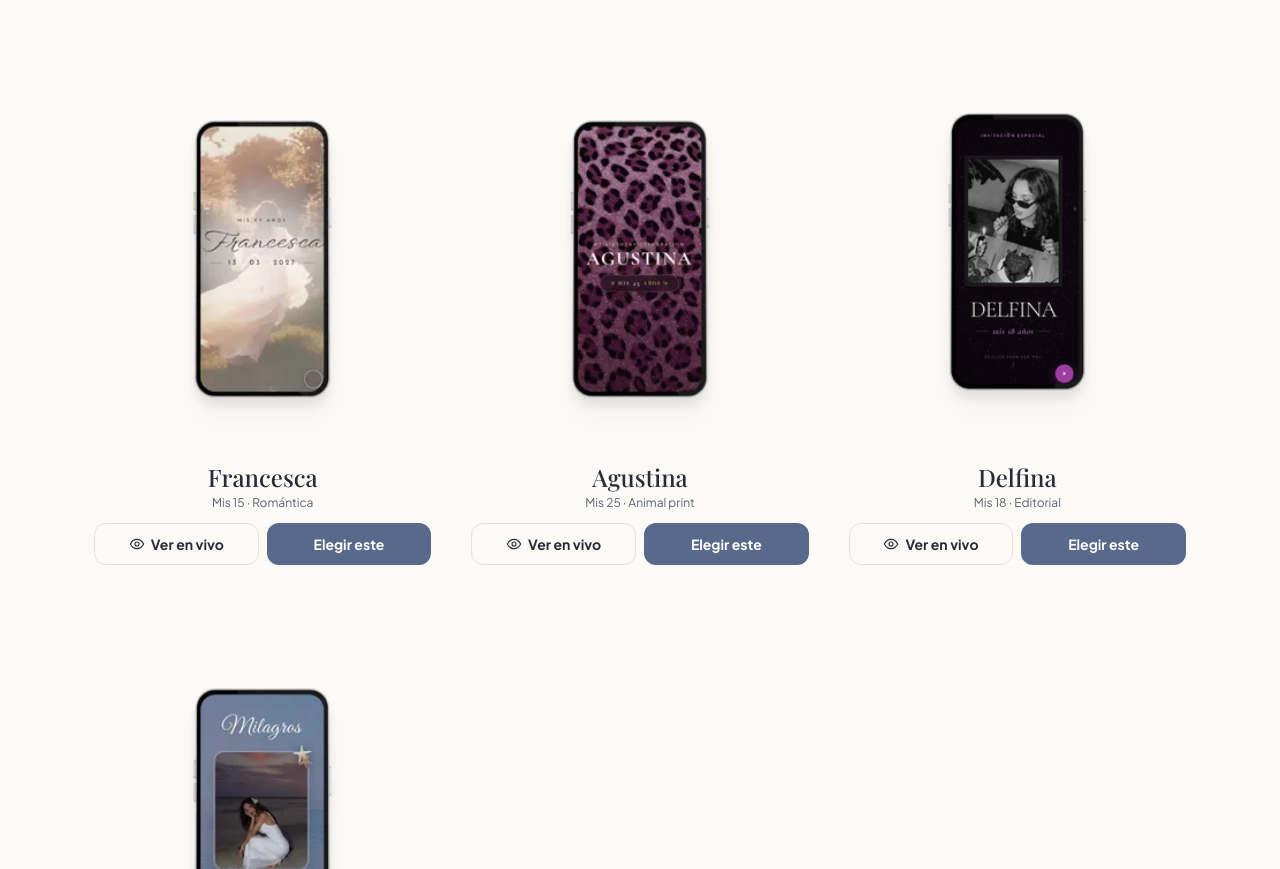
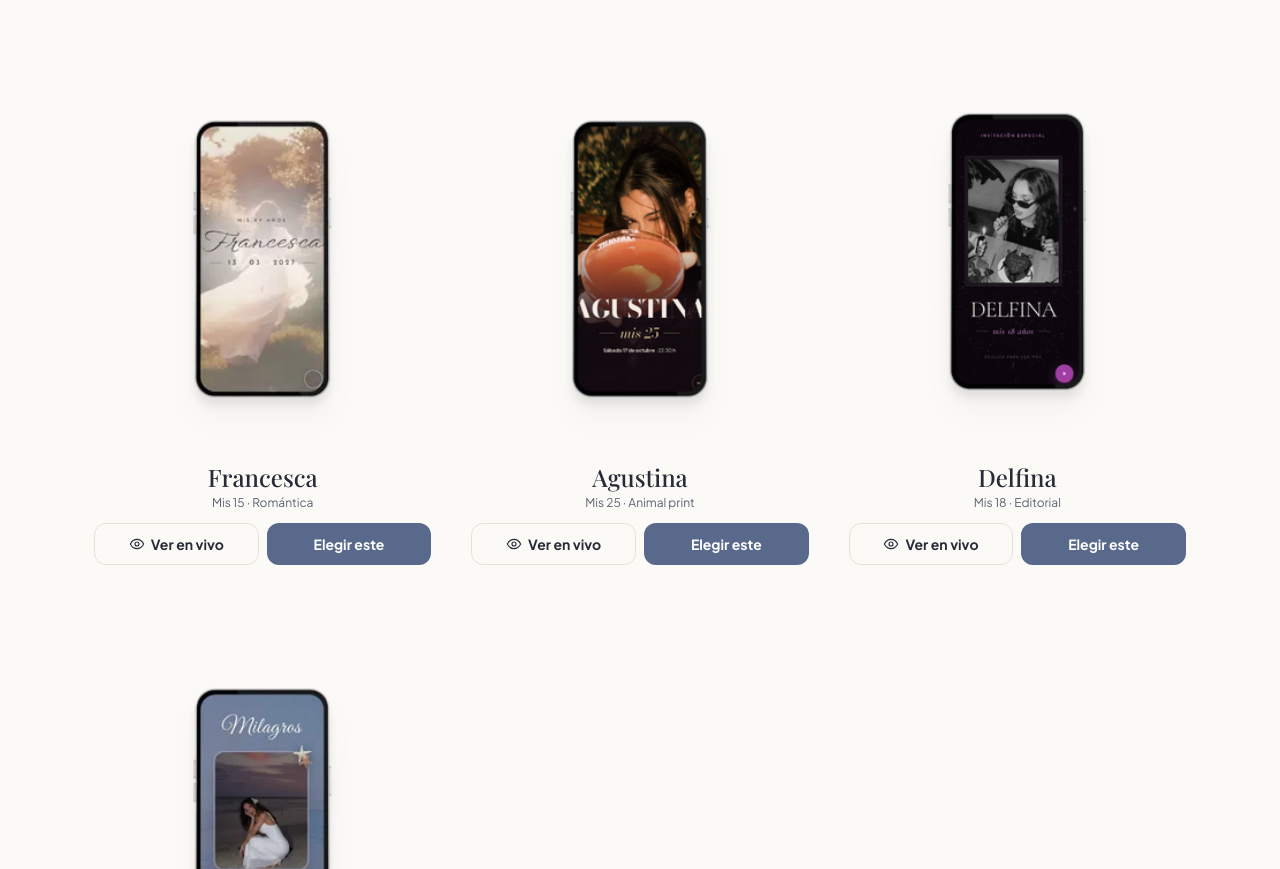
Before and after one commit to Evelyn7534/celebra-invitaciones, a plain HTML site: page catalogo.html in a window 1280 px wide. Shown: the part 1004-1873 px from the top of the page. Drawn offline with nearby package versions, Linux system fonts and the light colour scheme; a web font is replaced by a local one.

Commit message:
Catálogo: mockup nuevo de Agustina

```diff
--- a/catalogo.html
+++ b/catalogo.html
@@ -239,7 +239,7 @@ j=d.createElement(s),dl=l!='dataLayer'?'&l='+l:'';j.async=true;j.src=
         <!-- 4. AGUSTINA -->
         <article class="design-card reveal flex flex-col" data-cat="18-25" data-name="Agustina">
           <a href="agustinaveiniticinco.html" target="_blank" rel="noopener" class="stage block relative pt-2 pb-3" data-view>
-            <img src="images/mockupagustinaprint.webp" alt="Invitación digital modelo Agustina, Mis 25 años con animal print" loading="lazy" class="mx-auto h-[270px] sm:h-[340px] lg:h-[380px] w-auto object-contain drop-shadow-xl">
+            <img src="images/mockupsagustinanuevo.png" alt="Invitación digital modelo Agustina, Mis 25 años con animal print" loading="lazy" class="mx-auto h-[270px] sm:h-[340px] lg:h-[380px] w-auto object-contain drop-shadow-xl">
           </a>
           <div class="px-1 flex flex-col gap-3 flex-1 text-center">
             <div>
```
Also changed, not shown: images/mockupsagustinanuevo.png (added).
